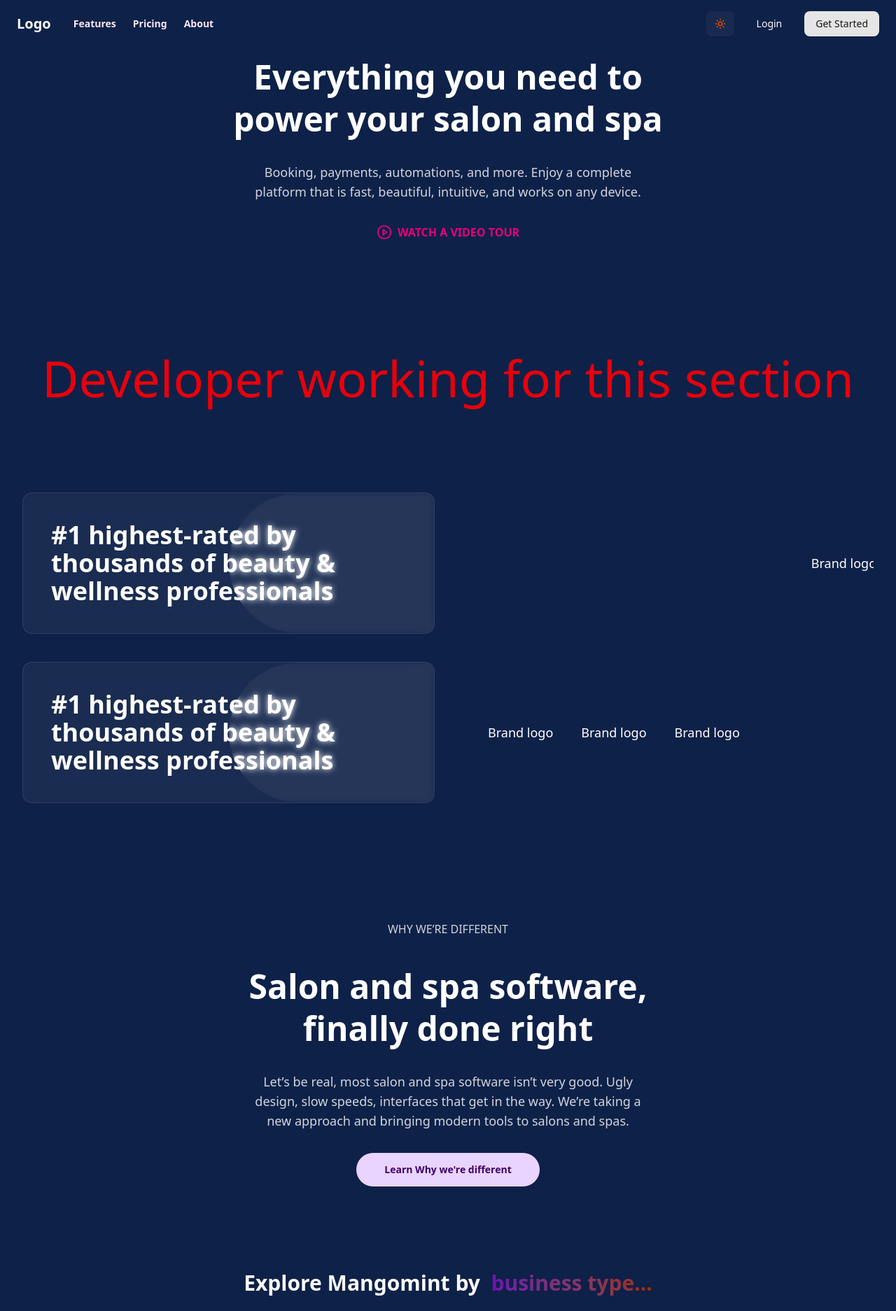
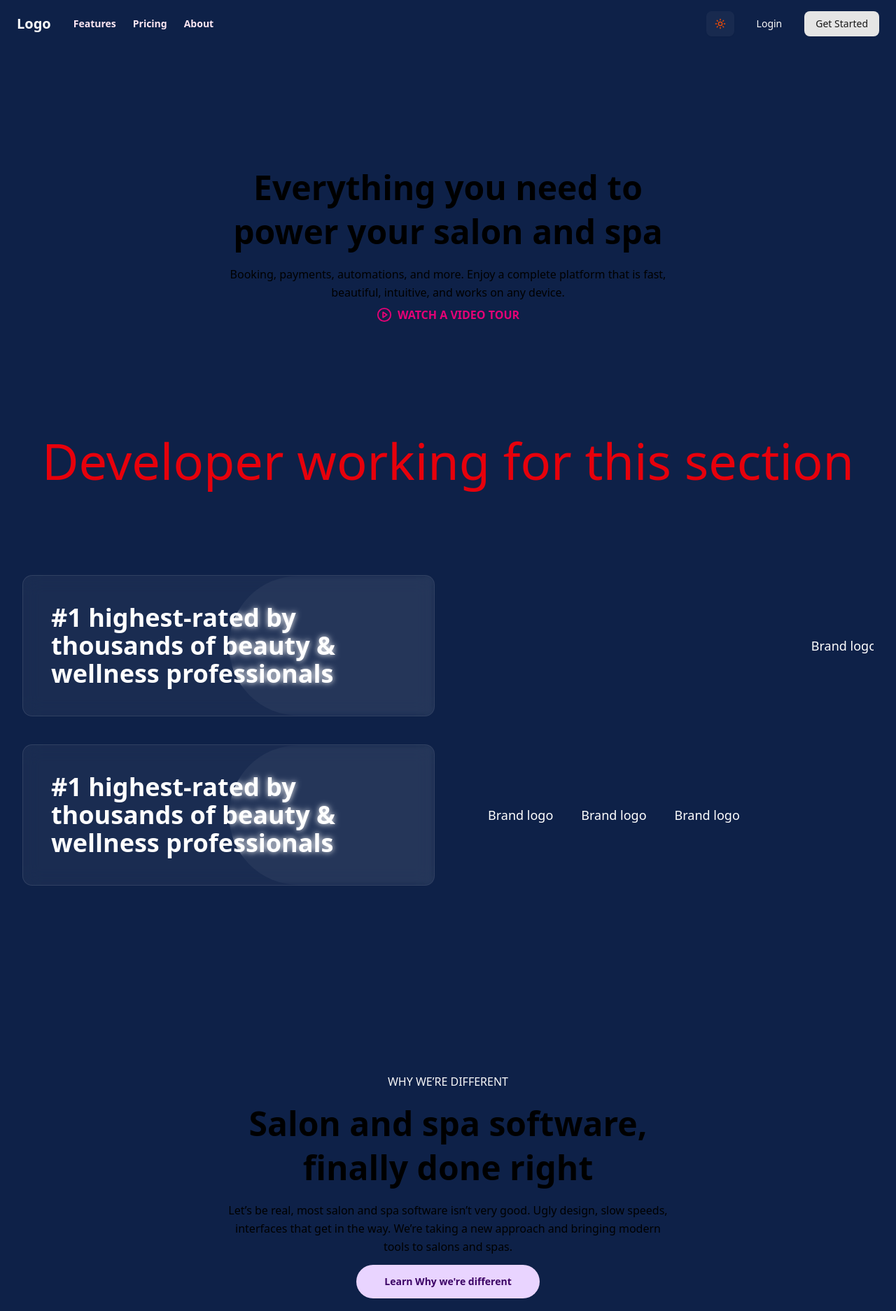
Before and after one commit to tahmidwevloper/Parlouriya-landing, a Next.js app: page / in a window 1280 px wide. Shown: the top 1874 px of the page at 70% size. Built offline with nearby package versions, Linux system fonts and the light colour scheme.

Commit message:
Refactor: Add resuable componet

```diff
--- a/app/page.tsx
+++ b/app/page.tsx
@@ -10,7 +10,7 @@ export default function Home() {
     <div className="bg-white dark:bg-[#0E2148]">
       <Hero />
       <QuickOverview />
-      <Ratings /> {/**Problem for responsiveness */}
+      <Ratings />
       <Unique />
       <Features />
       <ChooseParlouriya />
--- /dev/null
+++ b/components/SharedComponent/SectionHeader/SectionHeader.tsx
@@ -0,0 +1,17 @@
+import { TSectionHeaderData } from "./SectionHeaderType"
+
+const SectionHeader = ({sectionHeaderData} : TSectionHeaderData) => {
+
+  return (
+    <div className={`mt-[140px] mb-9 ${sectionHeaderData?.isCentered ? 'flex justify-center' : ''}`}>
+      <div className={`flex flex-col items-center gap-4 max-w-[641px] max-h-[126px] text-center `}>
+        <h5>{sectionHeaderData?.sectionHeader == "No header" ? "" : sectionHeaderData?.sectionHeader}</h5>
+        <h1 className="font-bold text-black text-5xl leading-[132%]">{sectionHeaderData?.sectionTitle == "No title" ? "" : sectionHeaderData?.sectionTitle}</h1>
+        {/* <h2 className='font-bold text-green-600 text-5xl leading-[132%]'>{sectionHeaderData?.sectionDescription}</h2> */}
+        {sectionHeaderData?.sectionDescription === "No description" ? "" : <p className='font-normal text-black text-md leading-[164%]'>{sectionHeaderData?.sectionDescription}</p>}
+      </div>
+    </div>
+  )
+}
+
+export default SectionHeader;
--- /dev/null
+++ b/components/SharedComponent/SectionHeader/SectionHeaderType.ts
@@ -0,0 +1,9 @@
+
+export type TSectionHeaderData = {
+    sectionHeaderData: {
+        sectionHeader: string,
+        sectionTitle: string,
+        sectionDescription: string,
+        isCentered: boolean,
+    }
+}
--- a/components/common/Header.tsx
+++ b/components/common/Header.tsx
@@ -5,7 +5,6 @@ import { Button } from "@/components/ui/button";
 import { Menu, MoonStar, Sun } from "lucide-react";
 import useScrollingEffect from "@/app/Hooks/useScrollingEffect";
 import useModeToggler from "@/app/Hooks/useModeToggler";
-// import ThemeToggle from "@/theme/theme-toggle";
 
 const Header = () => {
   const scrollEffect = useScrollingEffect();
--- a/components/sections/Hero.tsx
+++ b/components/sections/Hero.tsx
@@ -1,17 +1,21 @@
-// components/sections/Hero.tsx
 import { PlayCircle } from "lucide-react";
+import SectionHeader from "../SharedComponent/SectionHeader/SectionHeader";
 
 const Hero = () => {
+
+  const sectionHeaderData = {
+    sectionHeader : "No header",
+    sectionTitle : "Everything you need to power your salon and spa",
+    sectionDescription : "Booking, payments, automations, and more. Enjoy a complete platform that is fast, beautiful, intuitive, and works on any device.",
+    isCentered : true,
+   }
+
   return (
     <section className="text-center px-4 py-20 bg-gradient-to-br from-[#f5f796] via-[#f3a7d1] to-[#7963f7] dark:bg-[#0E2148] dark:bg-none">
-      <h1 className="text-4xl md:text-5xl font-bold text-gray-900 dark:text-white leading-tight max-w-3xl mx-auto">
-        Everything you need to <br />
-        power your salon and spa
-      </h1>
-      <p className="mt-8 text-purple-950 dark:text-gray-300 text-lg max-w-xl mx-auto">
-        Booking, payments, automations, and more. Enjoy a complete platform that
-        is fast, beautiful, intuitive, and works on any device.
-      </p>
+      <div className="pb-6">
+        <SectionHeader sectionHeaderData={sectionHeaderData}/>
+      </div>
+
       <button className="mt-8 flex items-center gap-2 mx-auto text-pink-600 hover:text-purple-600 hover:scale-105 duration-300 font-semibold">
         <PlayCircle size={22} />
         WATCH A VIDEO TOUR
--- a/components/sections/Unique.tsx
+++ b/components/sections/Unique.tsx
@@ -1,21 +1,22 @@
-import React from "react";
 import { Button } from "../ui/button";
+import SectionHeader from "../SharedComponent/SectionHeader/SectionHeader";
 
 const Unique = () => {
+
+  const sectionHeaderData = {
+    sectionHeader: "WHY WE’RE DIFFERENT",
+    sectionTitle: "Salon and spa software, finally done right",
+    sectionDescription: `Let’s be real, most salon and spa software isn’t very good. Ugly design,
+                          slow speeds, interfaces that get in the way. We’re taking a new approach
+                          and bringing modern tools to salons and spas.`,
+    isCentered: true,
+  }
+
   return (
     <section className="text-center px-4 py-20 bg-gradient-to-br from-[#fff0f6] via-[#f9f2ff] to-[#f0f7ff] dark:bg-[#0E2148] dark:bg-none">
-      <p className="text-gray-700 dark:text-gray-300 my-10">
-        WHY WE’RE DIFFERENT
-      </p>
-      <h1 className="text-4xl md:text-5xl font-bold text-gray-900 dark:text-white leading-tight max-w-3xl mx-auto">
-        Salon and spa software,
-        <br /> finally done right
-      </h1>
-      <p className="mt-8 text-purple-950 dark:text-gray-300 text-lg max-w-xl mx-auto">
-        Let’s be real, most salon and spa software isn’t very good. Ugly design,
-        slow speeds, interfaces that get in the way. We’re taking a new approach
-        and bringing modern tools to salons and spas.
-      </p>
+      <div className="pb-20">
+        <SectionHeader sectionHeaderData={sectionHeaderData} />
+      </div>
       <Button className="mt-8 py-6 px-10 flex items-center gap-2 mx-auto text-white dark:text-purple-950 bg-purple-800 dark:bg-purple-200 hover:bg-purple-900 rounded-3xl hover:scale-105 duration-300 font-semibold">
         Learn Why we&#39;re different
       </Button>
```
Also changed, not shown: 1 other file (tests, documents, lock files or other folders).
